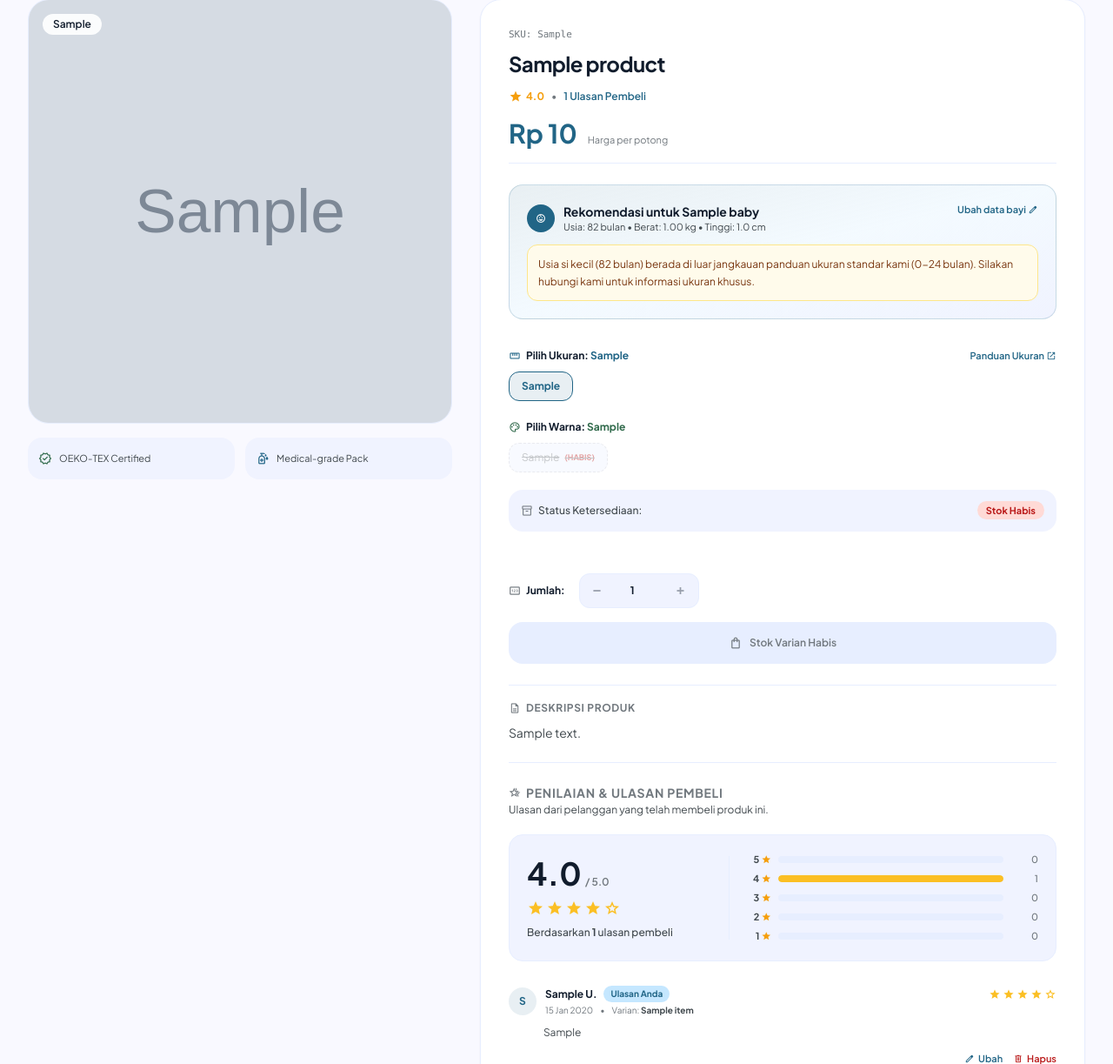
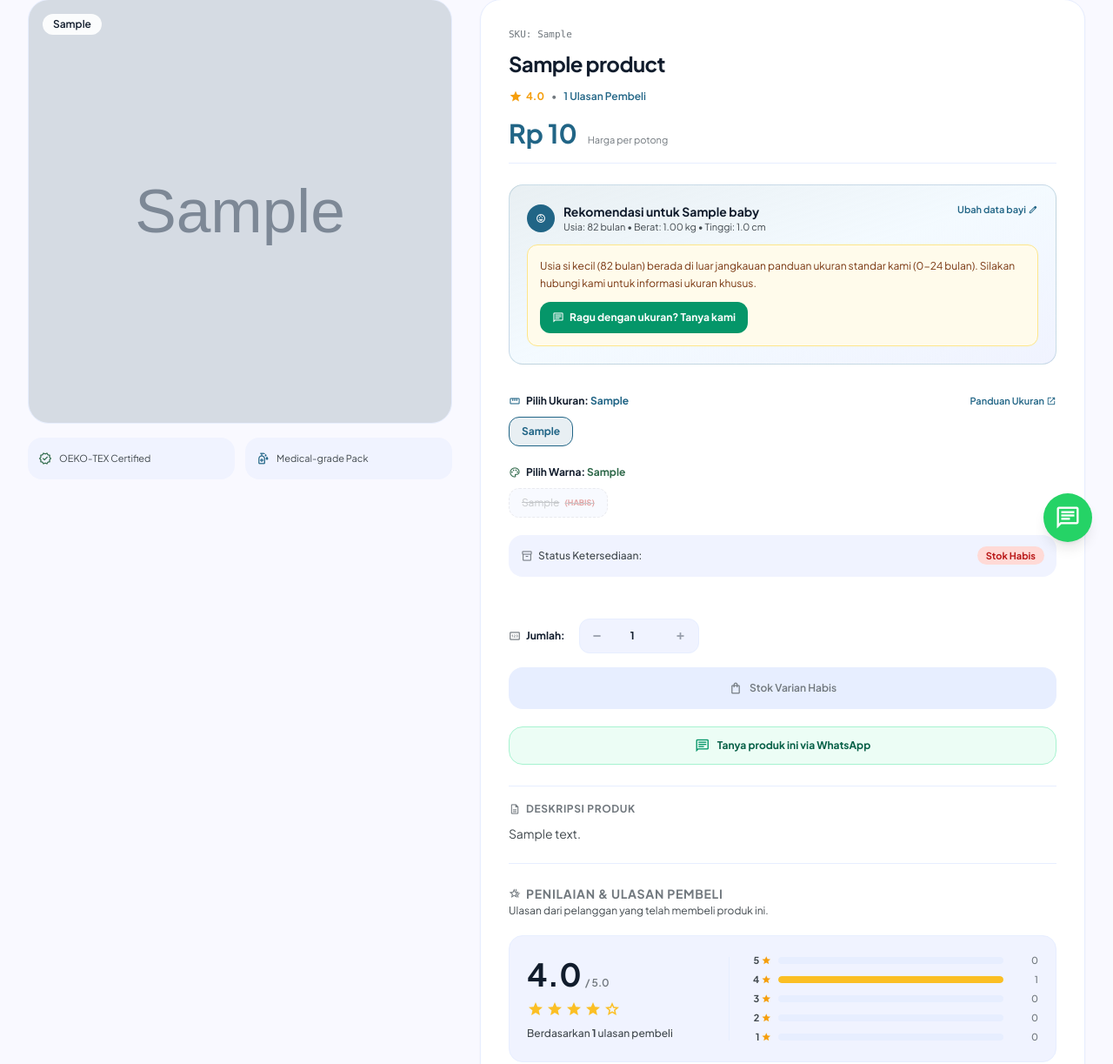
Before and after one commit to ditafaradilla/kelompok32-capstone, a Laravel app: page /produk/1 in a window 1280 px wide. Shown: the part 153-1376 px from the top of the page at 87% size. Run offline with Laravel 12, Linux system fonts and the light colour scheme; a user stored in the database is signed in; data comes from the database, SQL or seed files in the repository; tables that the repository leaves empty hold one stand-in row (values such as "Sample post"); grey boxes marked "Sample" are stand-in pictures; parts of the project's set-up code (start-up, migrations or seed data) failed here and were passed over; some libraries are stand-ins or nearby versions.

Commit message:
FRI-16: whatsapp

```diff
--- /dev/null
+++ b/app/Support/WhatsApp.php
@@ -0,0 +1,166 @@
+<?php
+
+namespace App\Support;
+
+use App\Models\Baby;
+use App\Models\Order;
+use App\Models\Product;
+
+class WhatsApp
+{
+    /**
+     * Mengambil nomor WhatsApp dari config dan melakukan normalisasi.
+     * Mengembalikan null jika nomor kosong atau tidak valid.
+     */
+    public static function number(): ?string
+    {
+        $raw = config('shop.whatsapp');
+
+        if ($raw === null || $raw === '') {
+            return null;
+        }
+
+        // Hapus spasi, tanda tambah, strip, titik, dan karakter non-digit lainnya
+        $digits = preg_replace('/\D/', '', (string) $raw);
+
+        if (empty($digits)) {
+            return null;
+        }
+
+        // Ubah awalan '0' menjadi '62' (format internasional Indonesia)
+        if (str_starts_with($digits, '0')) {
+            $digits = '62' . substr($digits, 1);
+        } elseif (str_starts_with($digits, '8')) {
+            // Jika diawali angka 8 (mis. 81234567890), tambahkan kode negara 62
+            $digits = '62' . $digits;
+        }
+
+        // Validasi panjang nomor wajar (nomor telepon internasional umumnya 9-16 digit)
+        if (strlen($digits) < 9 || strlen($digits) > 16) {
+            return null;
+        }
+
+        return $digits;
+    }
+
+    /**
+     * Membangun URL tautan https://wa.me/{nomor}?text={pesan}.
+     * Mengembalikan null jika nomor tidak valid/belum dikonfigurasi.
+     */
+    public static function link(?string $message = null): ?string
+    {
+        $number = self::number();
+
+        if ($number === null) {
+            return null;
+        }
+
+        if ($message === null || trim($message) === '') {
+            return "https://wa.me/{$number}";
+        }
+
+        return "https://wa.me/{$number}?text=" . rawurlencode(trim($message));
+    }
+
+    /**
+     * Template pesan umum.
+     */
+    public static function generalMessage(): string
+    {
+        return "Halo Baby Corner, saya ingin bertanya.";
+    }
+
+    /**
+     * Template pesan tanya produk.
+     */
+    public static function productMessage(Product|string $product, ?string $url = null): string
+    {
+        $name = $product instanceof Product ? $product->name : (string) $product;
+
+        if ($url === null && $product instanceof Product) {
+            try {
+                $url = route('produk.show', $product);
+            } catch (\Throwable $e) {
+                $url = null;
+            }
+        }
+
+        if (!empty($url)) {
+            return "Halo Baby Corner, saya ingin bertanya tentang produk {$name} ({$url}).";
+        }
+
+        return "Halo Baby Corner, saya ingin bertanya tentang produk {$name}.";
+    }
+
+    /**
+     * Template pesan tanya pesanan.
+     */
+    public static function orderMessage(Order|string $order): string
+    {
+        $nomor = $order instanceof Order ? $order->nomor_pesanan : (string) $order;
+
+        return "Halo Baby Corner, saya ingin menanyakan pesanan {$nomor}.";
+    }
+
+    /**
+     * Template pesan konsultasi ukuran bayi.
+     * Hanya menyertakan data bayi yang terisi.
+     */
+    public static function sizeMessage(Product|string $product, ?Baby $baby = null): string
+    {
+        $productName = $product instanceof Product ? $product->name : (string) $product;
+
+        $parts = [];
+        if ($baby) {
+            if (!empty($baby->tanggal_lahir) && $baby->usia_bulan !== null) {
+                $parts[] = "usia {$baby->usia_bulan} bulan";
+            }
+            if ($baby->berat_badan !== null && $baby->berat_badan !== '' && (float) $baby->berat_badan > 0) {
+                $weight = (float) $baby->berat_badan;
+                $parts[] = "berat {$weight} kg";
+            }
+            if ($baby->tinggi_badan !== null && $baby->tinggi_badan !== '' && (float) $baby->tinggi_badan > 0) {
+                $height = (float) $baby->tinggi_badan;
+                $parts[] = "tinggi {$height} cm";
+            }
+        }
+
+        if (!empty($parts)) {
+            return "Halo Baby Corner, bayi saya " . implode(', ', $parts) . ". Ukuran apa yang cocok untuk {$productName}?";
+        }
+
+        return "Halo Baby Corner, ukuran apa yang cocok untuk {$productName}?";
+    }
+
+    /**
+     * Tautan WhatsApp dengan pesan umum.
+     */
+    public static function generalLink(): ?string
+    {
+        return self::link(self::generalMessage());
+    }
+
+    /**
+     * Tautan WhatsApp dengan pesan produk.
+     */
+    public static function productLink(Product|string $product, ?string $url = null): ?string
+    {
+        return self::link(self::productMessage($product, $url));
+    }
+
+    /**
+     * Tautan WhatsApp dengan pesan pesanan.
+     */
+    public static function orderLink(Order|string $order): ?string
+    {
+        return self::link(self::orderMessage($order));
+    }
+
+    /**
+     * Tautan WhatsApp dengan pesan konsultasi ukuran.
+     */
+    public static function sizeLink(Product|string $product, ?Baby $baby = null): ?string
+    {
+        return self::link(self::sizeMessage($product, $baby));
+    }
+}
--- a/app/helpers.php
+++ b/app/helpers.php
@@ -13,3 +13,17 @@ if (!function_exists('rupiah')) {
         return 'Rp ' . number_format((float) ($angka ?? 0), 0, ',', '.');
     }
 }
+
+if (!function_exists('wa_link')) {
+    /**
+     * Menghasilkan link tautan WhatsApp Baby Corner.
+     * Mengembalikan null jika nomor WhatsApp toko belum dikonfigurasi / tidak valid.
+     *
+     * @param string|null $message
+     * @return string|null
+     */
+    function wa_link(?string $message = null): ?string
+    {
+        return \App\Support\WhatsApp::link($message ?? \App\Support\WhatsApp::generalMessage());
+    }
+}
--- a/resources/views/User/detail-produk.blade.php
+++ b/resources/views/User/detail-produk.blade.php
@@ -122,8 +122,19 @@
                     </div>
 
                     @if($recommendation['status'] === 'di_luar_rentang')
-                        <div class="p-3 rounded-xl bg-amber-50 border border-amber-200 text-xs text-amber-900 leading-relaxed">
-                            {{ $recommendation['alasan'] }}
+                        <div class="p-3.5 rounded-xl bg-amber-50 border border-amber-200 text-xs text-amber-900 leading-relaxed space-y-2">
+                            <p>{{ $recommendation['alasan'] }}</p>
+                            @if(\App\Support\WhatsApp::sizeLink($product, $baby))
+                                <div class="pt-1">
+                                    <a href="{{ \App\Support\WhatsApp::sizeLink($product, $baby) }}"
+                                       target="_blank"
+                                       rel="noopener noreferrer"
+                                       class="inline-flex items-center gap-1.5 px-3.5 py-2 rounded-xl bg-emerald-600 hover:bg-emerald-700 text-white font-bold text-xs transition-colors shadow-xs">
+                                        <span class="material-symbols-outlined text-sm">chat</span>
+                                        <span>Ragu dengan ukuran? Tanya kami</span>
+                                    </a>
+                                </div>
+                            @endif
                         </div>
                     @else
                         <div class="flex flex-wrap items-center justify-between gap-3 pt-1">
@@ -162,6 +173,19 @@
                                 @endif
                             </div>
                         @endif
+
+                        @if(\App\Support\WhatsApp::sizeLink($product, $baby))
+                            <div class="pt-2 border-t border-primary/10 flex items-center justify-between text-[11px]">
+                                <span class="text-outline">Ragu dengan ukuran baju si kecil?</span>
+                                <a href="{{ \App\Support\WhatsApp::sizeLink($product, $baby) }}"
+                                   target="_blank"
+                                   rel="noopener noreferrer"
+                                   class="text-emerald-700 hover:text-emerald-800 font-bold hover:underline inline-flex items-center gap-1">
+                                    <span class="material-symbols-outlined text-xs text-emerald-600">chat</span>
+                                    <span>Ragu dengan ukuran? Tanya kami</span>
+                                </a>
+                            </div>
+                        @endif
                     @endif
                 </div>
 
@@ -177,9 +201,20 @@
                             <p class="text-[11px] text-on-surface-variant">Sistem kami akan memilihkan ukuran pakaian yang paling pas otomatis.</p>
                         </div>
                     </div>
-                    <a href="{{ route('profile.edit', ['redirect' => request()->getRequestUri()]) }}" class="px-4 py-2 rounded-xl bg-primary hover:bg-surface-tint text-on-primary text-xs font-semibold shrink-0 text-center shadow-xs transition-all">
-                        Isi Data Bayi Sekarang
-                    </a>
+                    <div class="flex flex-wrap items-center gap-2">
+                        <a href="{{ route('profile.edit', ['redirect' => request()->getRequestUri()]) }}" class="px-4 py-2 rounded-xl bg-primary hover:bg-surface-tint text-on-primary text-xs font-semibold shrink-0 text-center shadow-xs transition-all">
+                            Isi Data Bayi Sekarang
+                        </a>
+                        @if(\App\Support\WhatsApp::sizeLink($product, null))
+                            <a href="{{ \App\Support\WhatsApp::sizeLink($product, null) }}"
+                               target="_blank"
+                               rel="noopener noreferrer"
+                               class="px-3 py-2 rounded-xl bg-emerald-50 text-emerald-800 hover:bg-emerald-100 border border-emerald-200 text-xs font-bold shrink-0 text-center transition-all inline-flex items-center gap-1">
+                                <span class="material-symbols-outlined text-xs text-emerald-600">chat</span>
+                                <span>Ragu dengan ukuran? Tanya kami</span>
+                            </a>
+                        @endif
+                    </div>
                 </div>
             @endif
 
@@ -328,7 +363,17 @@
                 </form>
 
                 {{-- SLOT FRI-16: tombol WhatsApp --}}
-                <!-- Slot untuk tombol pemesanan WhatsApp cepat -->
+                @if(\App\Support\WhatsApp::productLink($product))
+                    <div class="pt-1">
+                        <a href="{{ \App\Support\WhatsApp::productLink($product) }}"
+                           target="_blank"
+                           rel="noopener noreferrer"
+                           class="w-full h-11 rounded-2xl bg-emerald-50 hover:bg-emerald-100 text-emerald-800 border border-emerald-200 text-xs font-bold transition-all flex items-center justify-center gap-2 shadow-xs cursor-pointer">
+                            <span class="material-symbols-outlined text-emerald-600 text-lg">chat</span>
+                            <span>Tanya produk ini via WhatsApp</span>
+                        </a>
+                    </div>
+                @endif
             </div>
 
             <!-- Deskripsi Produk -->
--- a/resources/views/User/layout.blade.php
+++ b/resources/views/User/layout.blade.php
@@ -119,12 +119,19 @@
             <!-- Right: Action Slots & User Profile -->
             <div class="flex items-center gap-2 sm:gap-3">
 
-                {{-- Slot FRI-16: Tombol WhatsApp (Tanpa fungsi dulu) --}}
-                <div class="relative">
-                    <button type="button" class="w-9 h-9 rounded-full bg-surface-container-low hover:bg-surface-container text-on-surface-variant hover:text-secondary flex items-center justify-center transition-colors shadow-xs" title="Chat WhatsApp (Segera Hadir)">
-                        <span class="material-symbols-outlined text-lg">chat</span>
-                    </button>
-                </div>
+                {{-- Slot FRI-16: Tombol WhatsApp --}}
+                @if(\App\Support\WhatsApp::number())
+                    <div class="relative">
+                        <a href="{{ wa_link() }}"
+                           target="_blank"
+                           rel="noopener noreferrer"
+                           aria-label="Hubungi kami lewat WhatsApp"
+                           class="w-9 h-9 rounded-full bg-surface-container-low hover:bg-emerald-50 text-on-surface-variant hover:text-emerald-600 flex items-center justify-center transition-colors shadow-xs"
+                           title="Hubungi kami lewat WhatsApp">
+                            <span class="material-symbols-outlined text-lg">chat</span>
+                        </a>
+                    </div>
+                @endif
 
                 <!-- Keranjang Belanja (FRI-03) -->
                 <div class="relative">
@@ -295,7 +302,7 @@
                     <li><a href="{{ route('panduan.ukuran') }}" class="hover:text-on-surface transition-colors">Panduan Ukuran</a></li>
                     <li><a href="#" class="hover:text-on-surface transition-colors">Status Pengiriman</a></li>
                     <li><a href="#" class="hover:text-on-surface transition-colors">Kebijakan Pengembalian</a></li>
-                    <li><a href="#" class="hover:text-on-surface transition-colors">Pusat Bantuan & FAQ</a></li>
+                    <li><a href="{{ \App\Support\WhatsApp::number() ? wa_link() : '#' }}" @if(\App\Support\WhatsApp::number()) target="_blank" rel="noopener noreferrer" @endif class="hover:text-on-surface transition-colors">Pusat Bantuan & FAQ</a></li>
                 </ul>
             </div>
             <div class="space-y-2">
@@ -303,7 +310,7 @@
                 <ul class="space-y-1.5 text-xs text-on-surface-variant">
                     <li><a href="#" class="hover:text-on-surface transition-colors">Filosofi Organik</a></li>
                     <li><a href="#" class="hover:text-on-surface transition-colors">Standar & Sertifikasi</a></li>
-                    <li><a href="#" class="hover:text-on-surface transition-colors">Hubungi Kami</a></li>
+                    <li><a href="{{ \App\Support\WhatsApp::number() ? wa_link() : '#' }}" @if(\App\Support\WhatsApp::number()) target="_blank" rel="noopener noreferrer" @endif class="hover:text-on-surface transition-colors">Hubungi Kami</a></li>
                 </ul>
             </div>
         </div>
@@ -316,6 +323,20 @@
         </div>
     </footer>
 
+    <!-- Tombol Mengambang (Floating) WhatsApp (FRI-16) -->
+    @if(\App\Support\WhatsApp::number())
+        <div class="fixed bottom-20 md:bottom-6 right-4 sm:right-6 z-40">
+            <a href="{{ wa_link() }}"
+               target="_blank"
+               rel="noopener noreferrer"
+               aria-label="Hubungi kami lewat WhatsApp"
+               title="Hubungi kami lewat WhatsApp"
+               class="flex items-center justify-center w-12 h-12 sm:w-14 sm:h-14 rounded-full bg-[#25D366] hover:bg-[#20bd5a] text-white shadow-lg hover:shadow-xl hover:scale-105 transition-all duration-200">
+                <span class="material-symbols-outlined text-2xl sm:text-3xl">chat</span>
+            </a>
+        </div>
+    @endif
+
     @stack('scripts')
 </body>
 </html>
```
Also changed, not shown: resources/views/User/pesanan/lacak.blade.php (+10 -12 lines), resources/views/User/pesanan/show.blade.php (+10 -12 lines), tests/Feature/FRI16WhatsAppTest.php (added, +228 -0 lines), tests/Unit/WhatsAppTest.php (added, +178 -0 lines), README.md.
